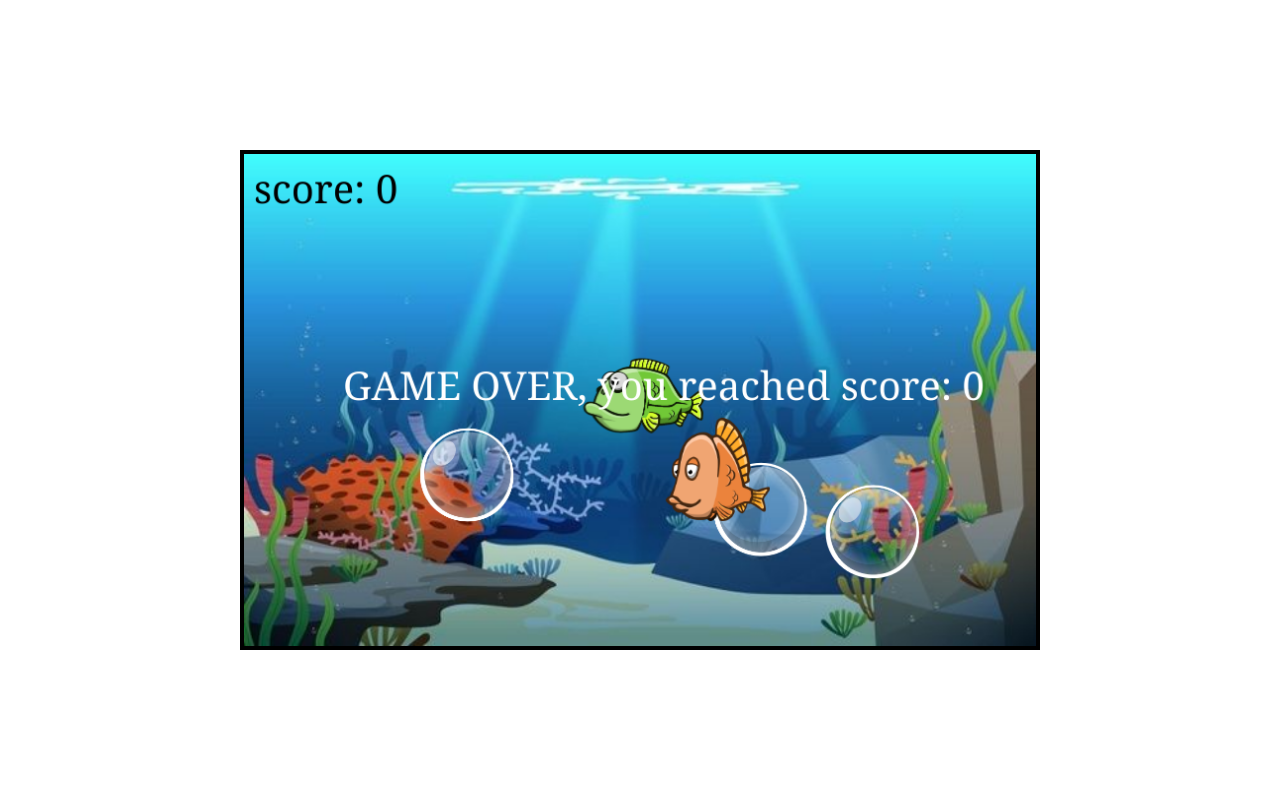
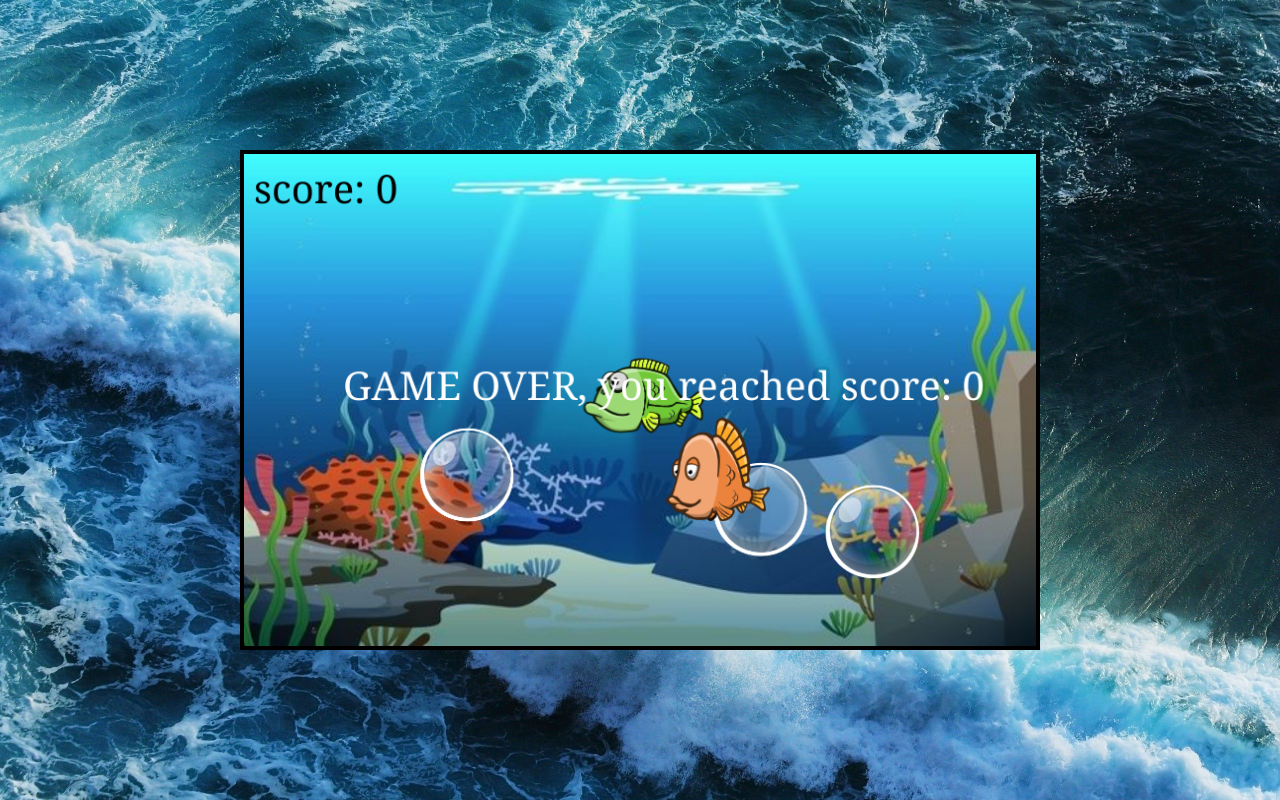
Before and after one commit to IzetDelibasic/fish-game-beta, a plain HTML site: page index.html in a window 1280 px wide. Drawn offline with Linux system fonts and the light colour scheme.

Commit message:
Update - 26.08.2023.
Update - 26.08.2023.

```diff
--- a/style.css
+++ b/style.css
@@ -10,6 +10,8 @@ body{
     display: flex;
     justify-content: center;
     align-items: center;
+    background-image: url("background.jpg");
+    background-size: cover;
 }
 
 #canvas1 {
```
Also changed, not shown: background.jpg (added).
